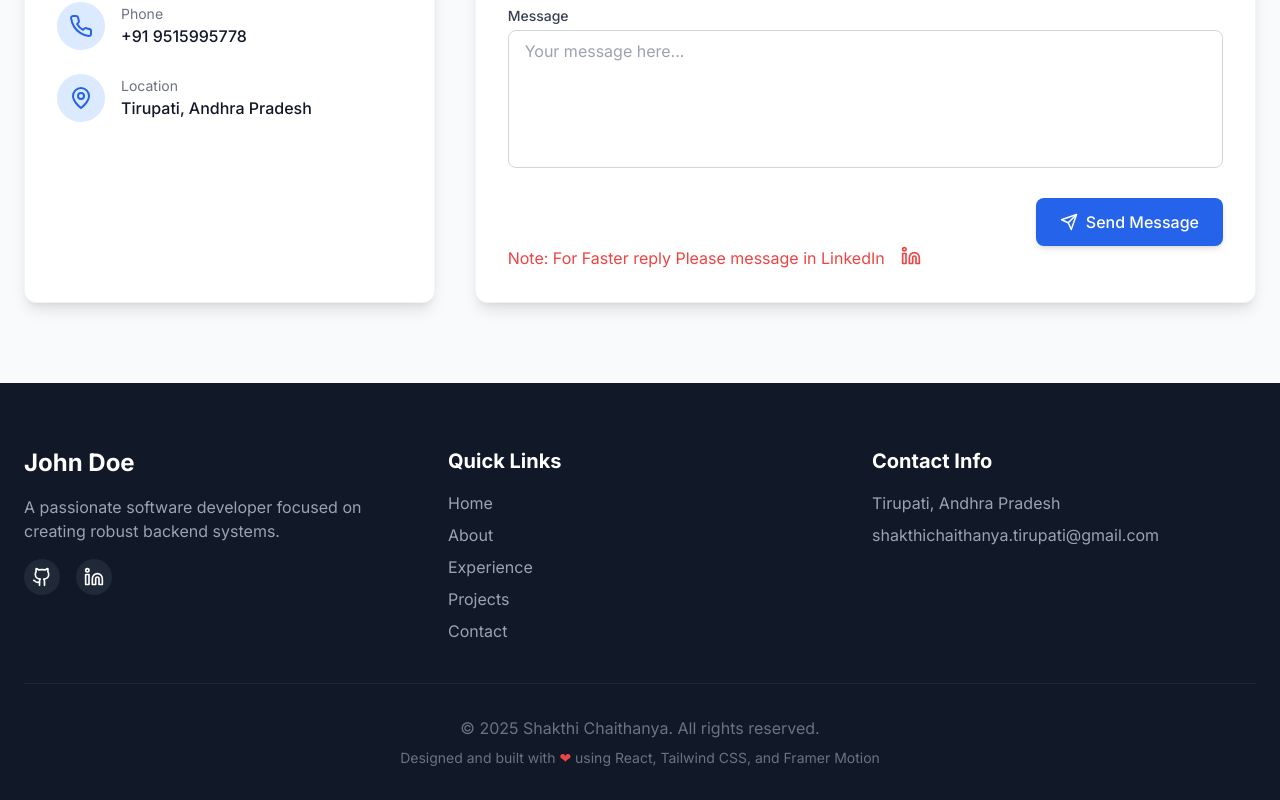
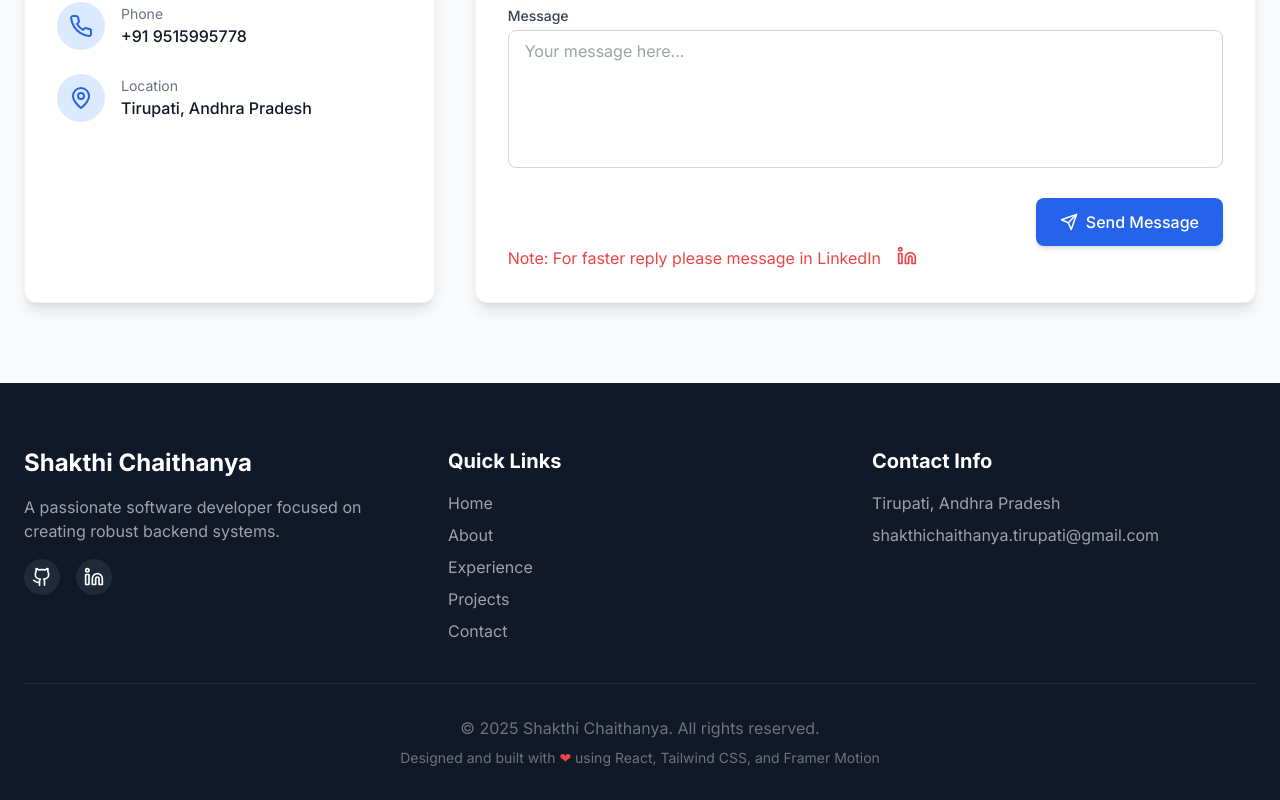
Before and after one commit to Shakthichaithanya/Professional-Protfolio, a React (Vite) app: page / in a window 1280 px wide. Shown: the part 6905-7705 px from the top of the page. Built offline with nearby package versions, Linux system fonts and the light colour scheme.

Commit message:
content fix in footer and contact page

```diff
--- a/src/components/Contact.tsx
+++ b/src/components/Contact.tsx
@@ -235,7 +235,7 @@
                   target="_blank"
                   rel="noopener noreferrer"
                   className="flex space-x-4 text-red-500"
-                >Note: For Faster reply Please message in LinkedIn<br></br>
+                >Note: For faster reply please message in LinkedIn<br></br>
                   {link.icon}
                 </a></div>
             </div>
--- a/src/components/Footer.tsx
+++ b/src/components/Footer.tsx
@@ -23,7 +23,7 @@
       <div className="container mx-auto px-4 md:px-6">
         <div className="grid grid-cols-1 md:grid-cols-3 gap-10 mb-10">
           <div>
-            <h3 className="text-2xl font-bold mb-4">John Doe</h3>
+            <h3 className="text-2xl font-bold mb-4">Shakthi Chaithanya</h3>
             <p className="text-gray-400 mb-4">
               A passionate software developer focused on creating robust backend systems.
             </p>
```
